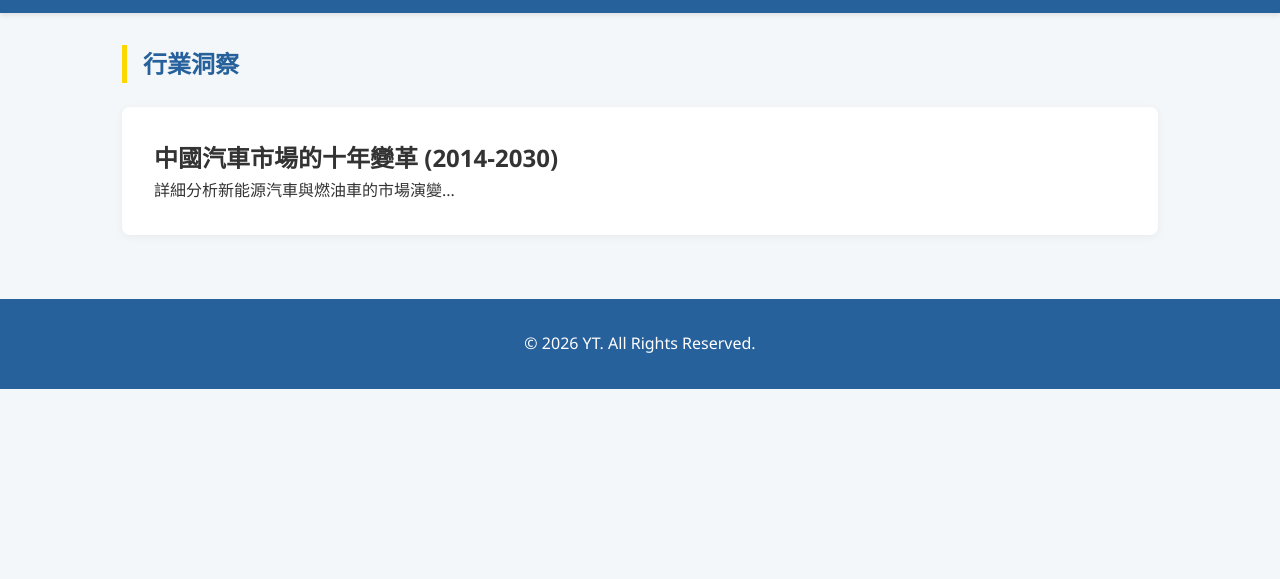
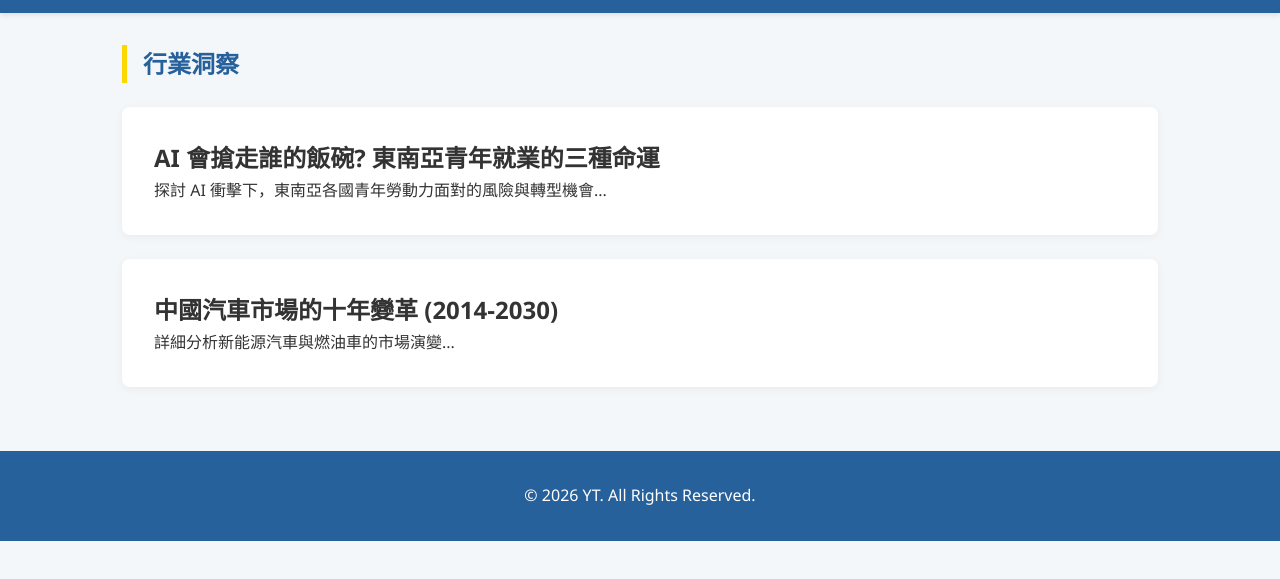
Before and after one commit to yuentungs/yuentungsze, a plain HTML site: page insights.html in a window 1280 px wide. Shown: the part 65-644 px from the top of the page. Drawn offline with Linux system fonts and the light colour scheme.

Commit message:
Add AI impact insights for Southeast Asia youth employment
Added insights on AI's impact on youth employment in Southeast Asia.

```diff
--- a/insights.html
+++ b/insights.html
@@ -26,6 +26,13 @@
 
     <div class="container">
         <h2 class="section-title"><span class="zh">行業洞察</span><span class="en">Insights</span></h2>
+        <article class="card">
+    <h1 class="zh"><a href="./AI_impact_SEA_youth_employment.html" style="text-decoration: none; color: inherit;">AI 會搶走誰的飯碗? 東南亞青年就業的三種命運</a></h1>
+    <h1 class="en"><a href="./AI_impact_SEA_youth_employment.html" style="text-decoration: none; color: inherit;">AI and the Future of Youth Employment in Southeast Asia</a></h1>
+    <p class="zh">探討 AI 衝擊下，東南亞各國青年勞動力面對的風險與轉型機會...</p>
+    <p class="en">Exploring the risks and opportunities for youth employment in Southeast Asia under the impact of AI...</p>
+</article>
+
         <article class="card">
             <h1 class="zh">中國汽車市場的十年變革 (2014-2030)</h1>
             <h1 class="en">China's Automotive Market Transformation (2014-2030)</h1>
```
